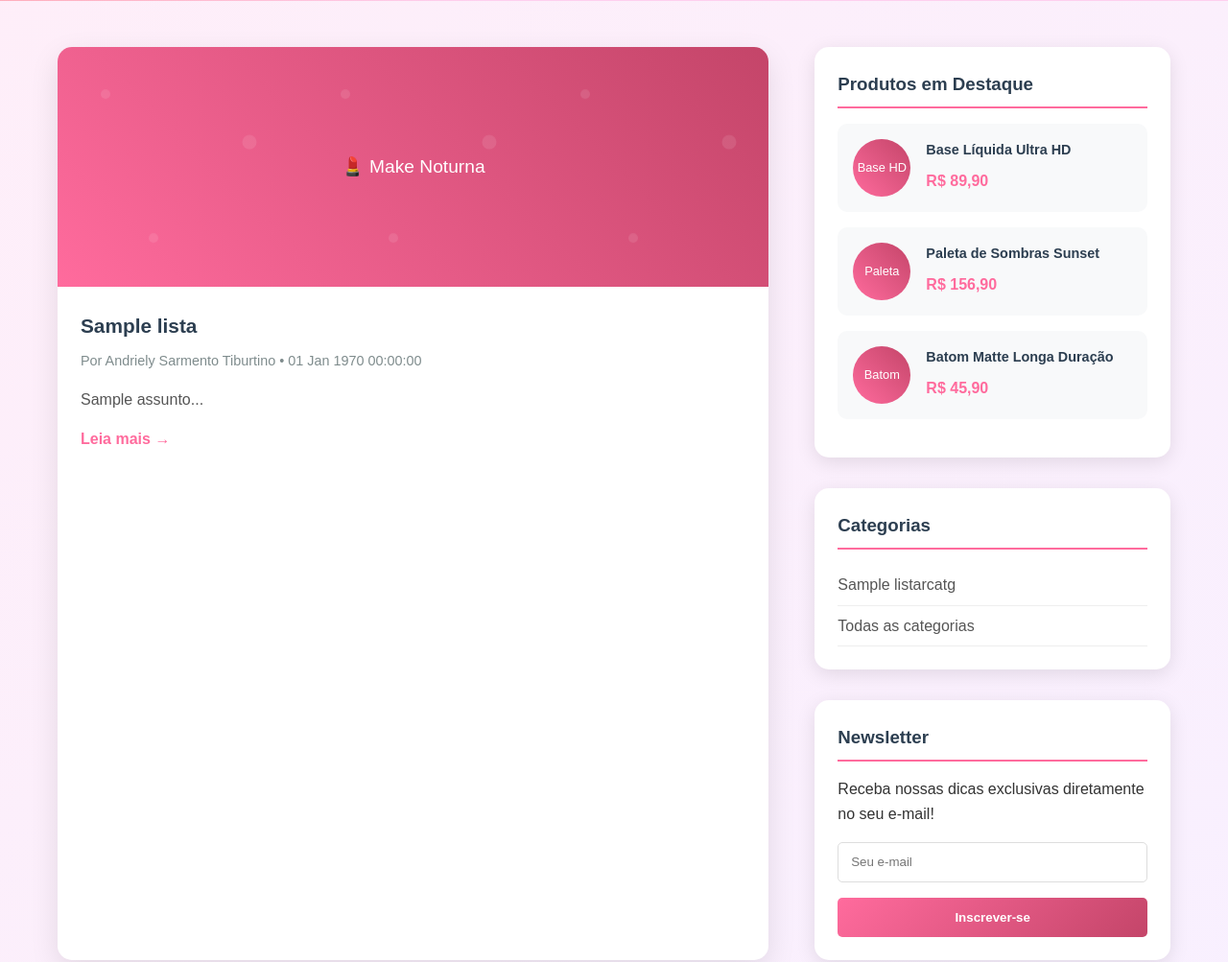
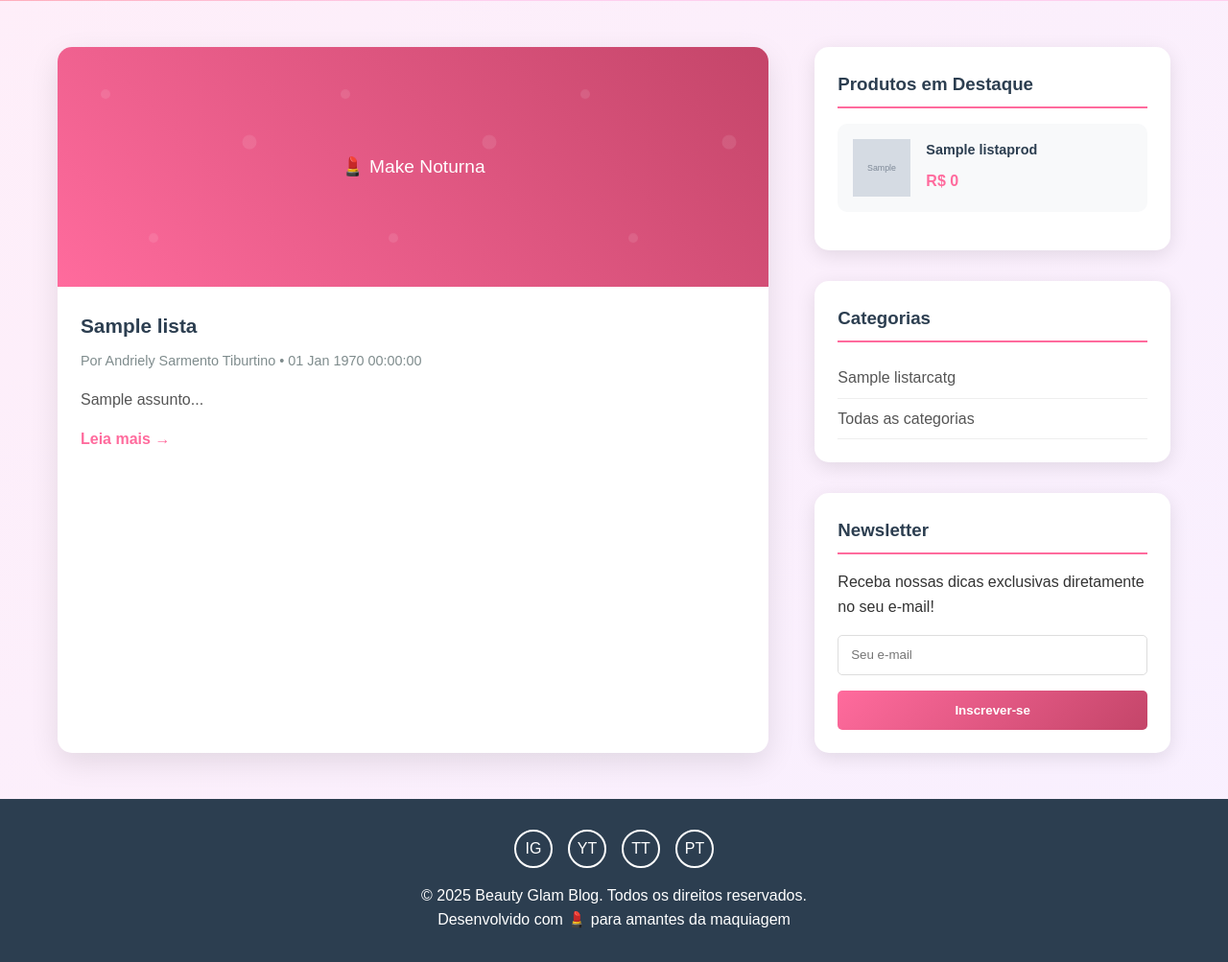
Before and after one commit to VNSSarmento/Blogmaker, a PHP site: template app/views/blog.php in a window 1280 px wide. Shown: the part 364-1367 px from the top of the page at 96% size. Run offline with PHP 8.4, Linux system fonts and the light colour scheme; the template is opened without the code that fills it: most values are stand-ins (such as "Sample title", 1, 10 or a date in 2020); grey boxes marked "Sample" are stand-in pictures.

Commit message:
Função de adicionar produtos

```diff
--- a/app/assets/css/admin-style.css
+++ b/app/assets/css/admin-style.css
@@ -90,6 +90,9 @@ button:hover {
   background-color: #a93257;
 }
 
+span button {
+ margin-bottom: 1px;
+}
 
 .admin-footer {
   text-align: center;
--- a/app/assets/css/style.css
+++ b/app/assets/css/style.css
@@ -264,6 +264,12 @@
             text-align: center;
         }
 
+        .product-image img {
+            width: 100%;
+            height: 100%;
+            object-fit: cover;
+        }
+
         .product-info h4 {
             color: #2c3e50;
             font-size: 0.9rem;
--- a/app/views/admin.php
+++ b/app/views/admin.php
@@ -6,7 +6,6 @@
   <meta name="viewport" content="width=device-width, initial-scale=1.0">
   <title>Administração - Beauty Glam</title>
   <link rel="stylesheet" href="/app/assets/css/admin-style.css">
-
 
 </head>
 
@@ -40,7 +39,7 @@
         <select name="id_categoria" id="categorias">
           <option>Selecione uma Categoria</option>
           <?php foreach ($listarcatg as $categorias) { ?>
-            <option value="<?= htmlspecialchars($categorias['id'])?>">
+            <option value="<?= htmlspecialchars($categorias['id']) ?>">
               <?= $categorias['nome_categoria'] ?>
             </option>
           <?php } ?>
@@ -91,7 +90,7 @@
         <input type="text" id="nome_produto" name="nome_produto" required>
 
         <label for="preco">Preço do Produto:</label>
-        <input id="preco" name="conteudo" type="number" required>
+        <input id="preco" name="preco" type="text" required>
 
         <label for="imagem_produto">Foto do produto:</label>
         <input id="imagem_produto" name="imagem_produto" type="text" required>
--- a/app/views/blog.php
+++ b/app/views/blog.php
@@ -49,7 +49,7 @@
                             <p><?= substr($post['assunto'], 0, 50) . '...' ?></p>
                             <a href="" class="read-more" onclick="toggleConteudo(event, this)">Leia mais →</a>
                             <div class="conteudo-extra" style="display: none;">
-                                <p><?= $post['assunto']?></p>
+                                <p><?= $post['assunto'] ?></p>
                             </div>
                         </div>
                     </article>
@@ -60,29 +60,22 @@
             <aside class="sidebar">
                 <div class="widget">
                     <h3>Produtos em Destaque</h3>
-                    <a href="" target="_blank" style="text-decoration: none;">
-                        <div class="product-item">
-                            <div class="product-image">Base HD</div>
-                            <div class="product-info">
-                                <h4>Base Líquida Ultra HD</h4>
-                                <div class="product-price">R$ 89,90</div>
+                    <?php foreach ($listaprod as $produtos) {
+                        $arred = round($produtos['preco'],2);
+                        $preco = str_replace('.',',',$arred);
+                        ?>
+                        <a href="<?= htmlspecialchars($produtos['link_compra']) ?>" target="_blank" style="text-decoration: none;">
+                            <div class="product-item">
+                                <div class="product-image" >
+                                    <img src="<?= htmlspecialchars($produtos['foto_link']) ?>" alt="Base HD">
+                                </div>
+                                <div class="product-info">
+                                    <h4><?=$produtos['nome'] ?></h4>
+                                    <div class="product-price">R$ <?=$preco ?></div>
+                                </div>
                             </div>
-                        </div>
-                    </a>
-                        <div class="product-item">
-                            <div class="product-image">Paleta</div>
-                            <div class="product-info">
-                                <h4>Paleta de Sombras Sunset</h4>
-                                <div class="product-price">R$ 156,90</div>
-                            </div>
-                        </div>
-                    <div class="product-item">
-                        <div class="product-image">Batom</div>
-                        <div class="product-info">
-                            <h4>Batom Matte Longa Duração</h4>
-                            <div class="product-price">R$ 45,90</div>
-                        </div>
-                    </div>
+                        </a>
+                    <?php } ?>
                 </div>
 
                 <div class="widget">
```
Also changed, not shown: app/controller/controller.php (+13 -0 lines), app/model/userDAO.php (+10 -0 lines), index.php (+14 -6 lines).
